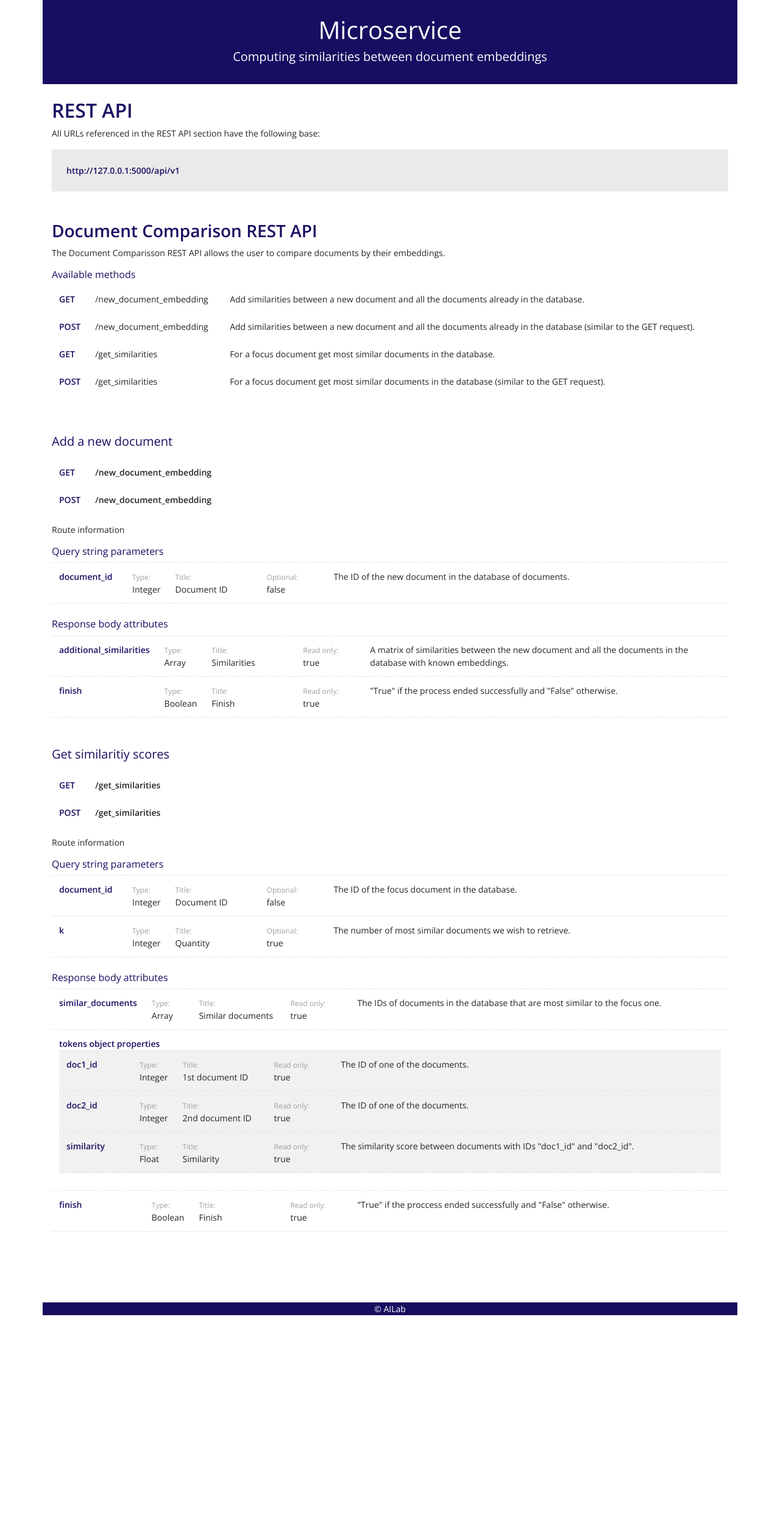
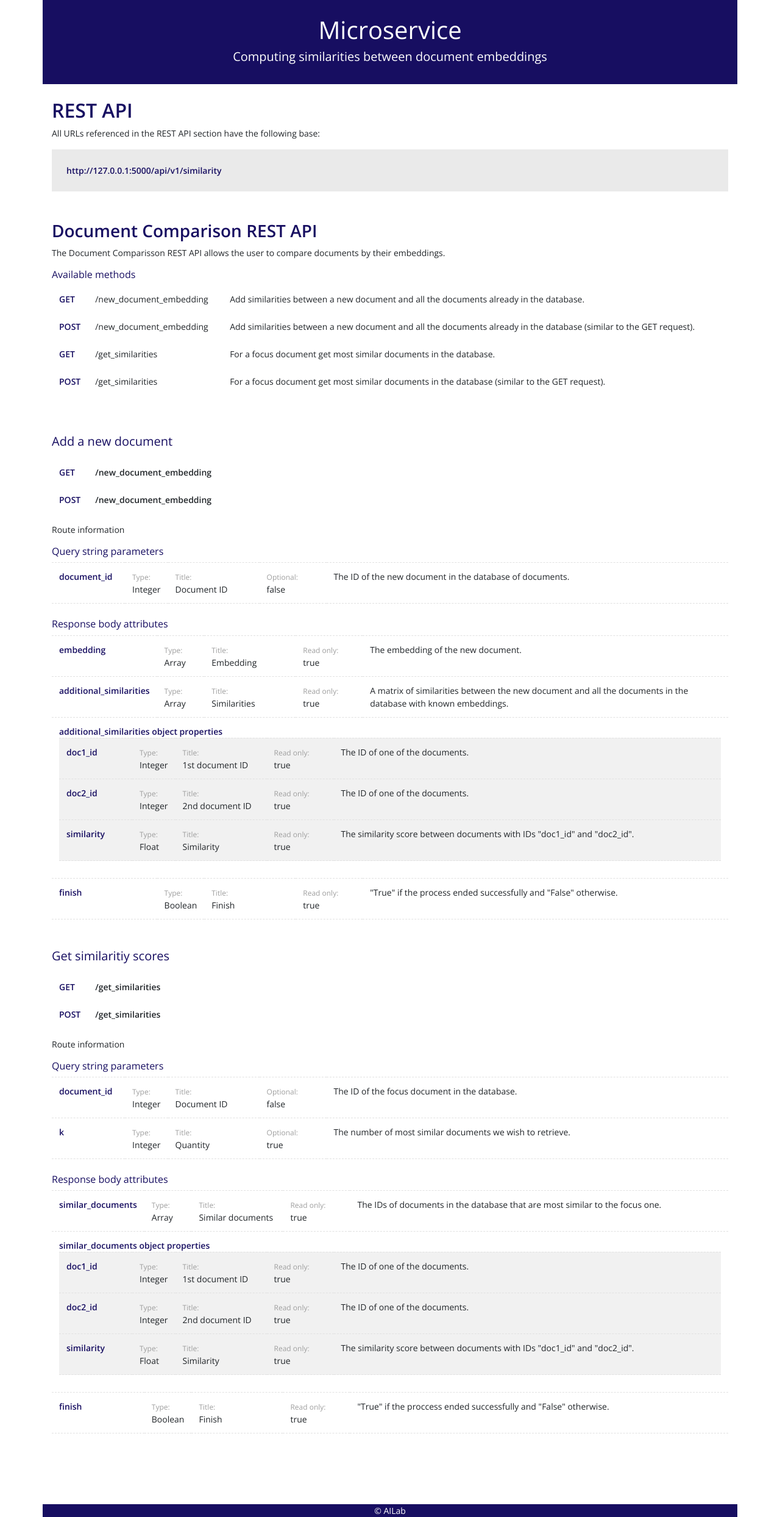
Before and after one commit to ZivaUrbancic/document-similarity-service, a Flask app: page / in a window 1280 px wide. Shown: the whole page at 61% size. Before the commit the page ends 2157 px from the top, so only its background shows below. Run offline with Flask 2, Linux system fonts and the light colour scheme; parts of the project's set-up code (start-up, migrations or seed data) failed here and were passed over; some libraries are stand-ins or nearby versions.

```diff
--- a/microservice/templates/index.html
+++ b/microservice/templates/index.html
@@ -31,7 +31,7 @@
 
           <div class="doc url_baseline p-4 mb-3">
             <p class="information">
-              <b class="doc">http://{{ result.host }}:{{ result.port }}/api/v1</b>
+              <b class="doc">http://{{ result.host }}:{{ result.port }}/api/v1/similarity</b>
             </p>
           </div>
 
@@ -154,6 +154,22 @@
               </thead>
               <tbody>
 
+                  <tr>
+                      <td><b class="doc">embedding</b></td>
+                      <td>
+                          <span class="doc doc--small">Type:</span> Array
+                      </td>
+                      <td>
+                          <span class="doc doc--small">Title:</span> Embedding
+                      </td>
+                      <td>
+                          <span class="doc doc--small">Read only:</span> true
+                      </td>
+                      <td>
+                          The embedding of the new document.
+                      </td>
+                  </tr>
+
                 <tr>
                   <td><b class="doc">additional_similarities</b></td>
                   <td>
@@ -169,6 +185,75 @@
                    A matrix of similarities between the new document and all the documents in the database with known embeddings.
                   </td>
                 </tr>
+
+                  <tr class="no-top-border">
+                      <td colspan="5">
+
+                          <b class="doc">additional_similarities object properties</b>
+
+                          <table class="table table-dashed-borders table--second-level">
+                              <thead>
+                                  <tr>
+                                      <th class="doc doc__query name"></th>
+                                      <th class="doc doc__query type"></th>
+                                      <th class="doc doc__query title"></th>
+                                      <th class="doc doc__query optional"></th>
+                                      <th class="doc doc__query description"></th>
+                                  </tr>
+                              </thead>
+                              <tbody>
+                                  <tr>
+                                      <td><b class="doc">doc1_id</b></td>
+                                      <td>
+                                          <span class="doc doc--small">Type:</span> Integer
+                                      </td>
+                                      <td>
+                                          <span class="doc doc--small">Title:</span> 1st document ID
+                                      </td>
+                                      <td>
+                                          <span class="doc doc--small">Read only:</span> true
+                                      </td>
+                                      <td>
+                                          The ID of one of the documents.
+                                      </td>
+                                  </tr>
+
+                                  <tr>
+                                      <td><b class="doc">doc2_id</b></td>
+                                      <td>
+                                          <span class="doc doc--small">Type:</span> Integer
+                                      </td>
+                                      <td>
+                                          <span class="doc doc--small">Title:</span> 2nd document ID
+                                      </td>
+                                      <td>
+                                          <span class="doc doc--small">Read only:</span> true
+                                      </td>
+                                      <td>
+                                          The ID of one of the documents.
+                                      </td>
+                                  </tr>
+
+                                  <tr>
+                                      <td><b class="doc">similarity</b></td>
+                                      <td>
+                                          <span class="doc doc--small">Type:</span> Float
+                                      </td>
+                                      <td>
+                                          <span class="doc doc--small">Title:</span> Similarity
+                                      </td>
+                                      <td>
+                                          <span class="doc doc--small">Read only:</span> true
+                                      </td>
+                                      <td>
+                                          The similarity score between documents with IDs "doc1_id" and "doc2_id".
+                                      </td>
+                                  </tr>
+                              </tbody>
+                          </table>
+
+                      </td>
+                  </tr>
 
                 <tr>
                   <td><b class="doc">finish</b></td>
@@ -406,7 +491,7 @@
                               <tr class="no-top-border">
                                   <td colspan="5">
 
-                                      <b class="doc">tokens object properties</b>
+                                      <b class="doc">similar_documents object properties</b>
 
                                       <table class="table table-dashed-borders table--second-level">
                                           <thead>
```
Also changed, not shown: microservice/library/postgresql.py (+11 -3 lines), microservice/routes/service.py (+23 -17 lines).
